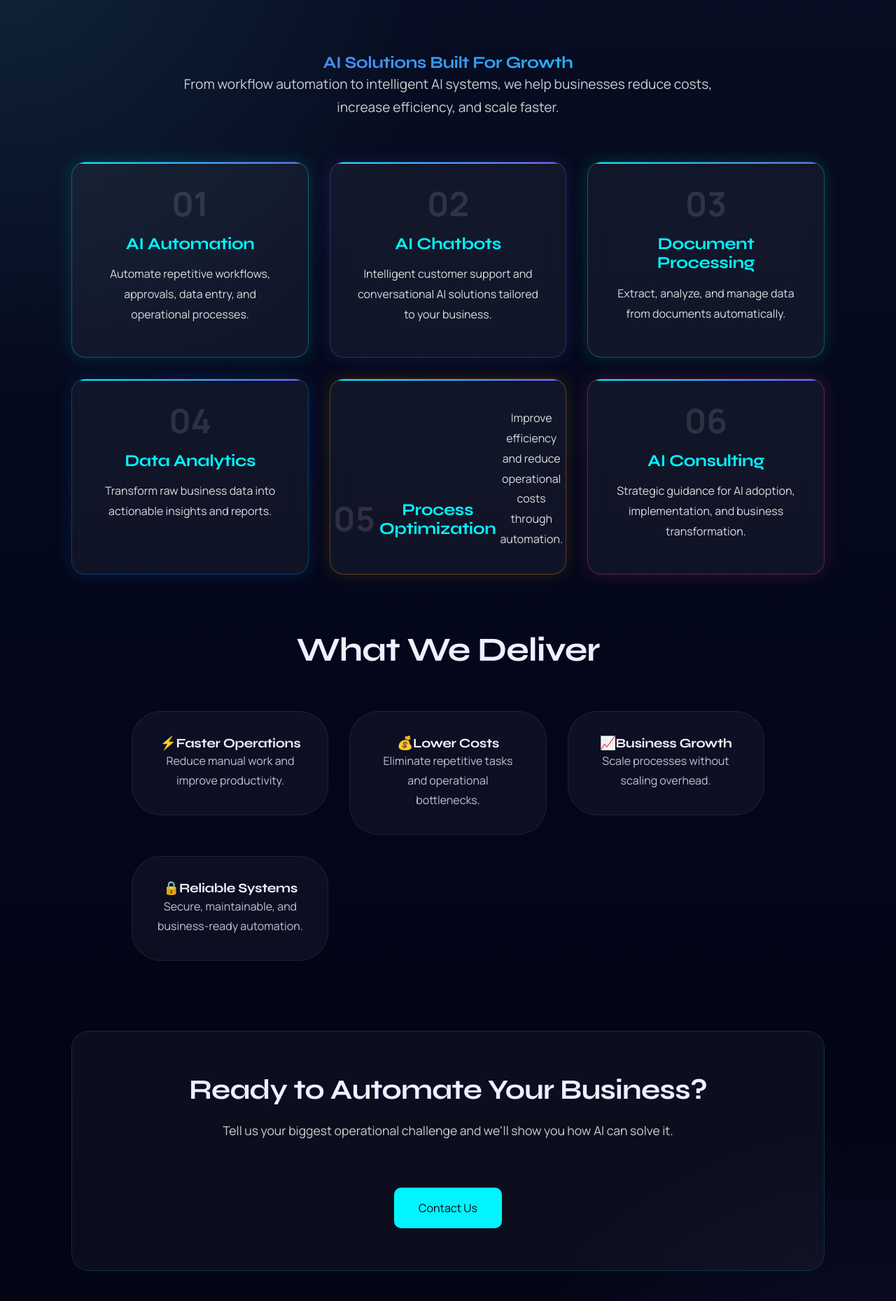
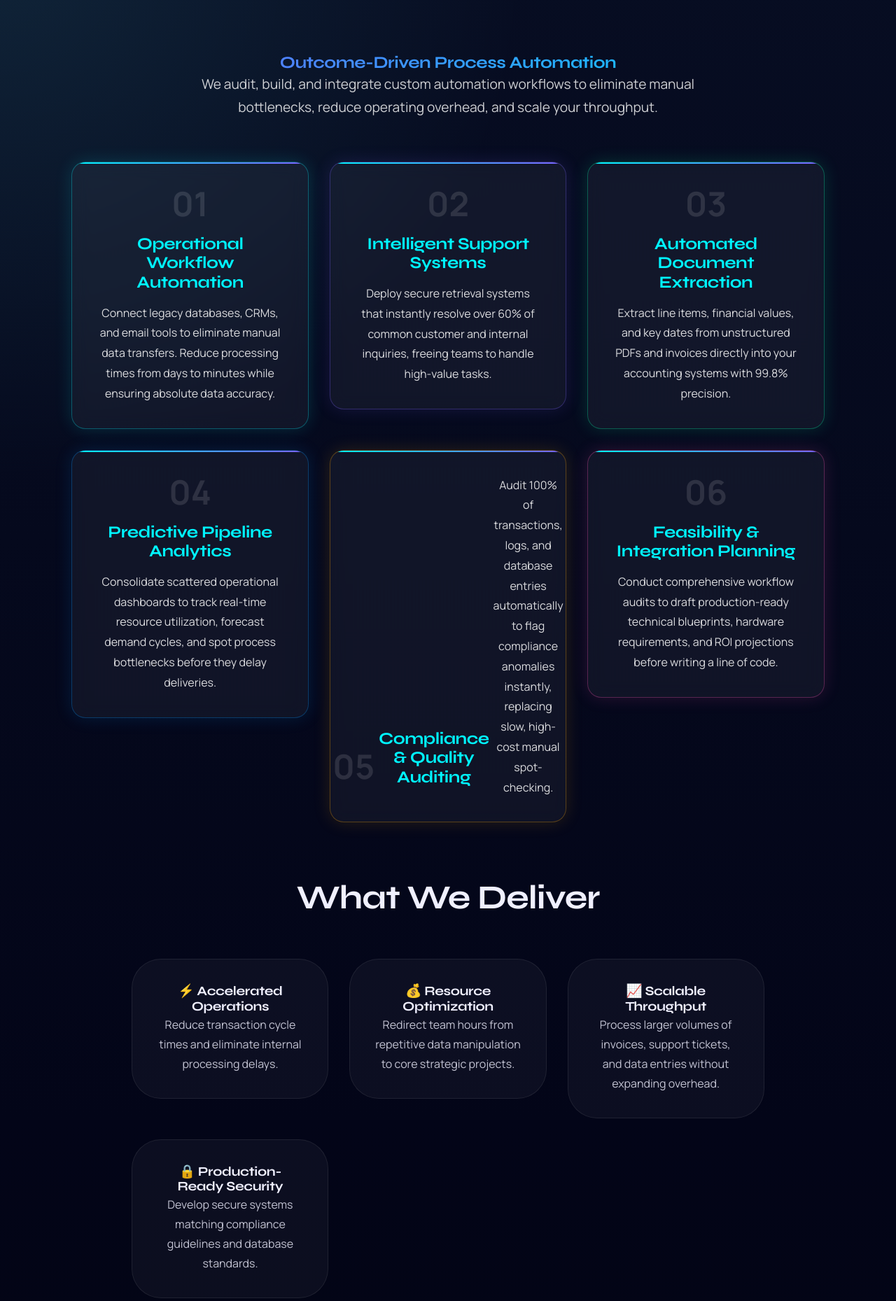
Before and after one commit to Navanishwar/Mindrizz-AI-Solutions, a Django app: page /services/ in a window 1280 px wide. Shown: the part 64-1923 px from the top of the page at 70% size. Run offline with Django 5.2, Linux system fonts and the light colour scheme.

Commit message:
Refactor Services page with outcome-driven, distinct content

```diff
--- a/website/templates/services.html
+++ b/website/templates/services.html
@@ -1,15 +1,14 @@
 {% extends 'base.html' %}
 {% block active_services %}active{% endblock %}
 {% block content %}
-
 <section class="services-page">
 
     <div class="reveal">
 
-        <h1>AI Solutions Built For Growth</h1>
+        <h1>Outcome-Driven Process Automation</h1>
 
         <p class="services-subtitle">
-            From workflow automation to intelligent AI systems, we help businesses reduce costs, increase efficiency, and scale faster.
+            We audit, build, and integrate custom automation workflows to eliminate manual bottlenecks, reduce operating overhead, and scale your throughput.
         </p>
 
     </div>
@@ -20,10 +19,10 @@
             <div class="service-card automation">
                 <span class="card-number">01</span>
 
-                <h3> AI Automation</h3>
+                <h3>Operational Workflow Automation</h3>
 
                 <p>
-                    Automate repetitive workflows, approvals, data entry, and operational processes.
+                    Connect legacy databases, CRMs, and email tools to eliminate manual data transfers. Reduce processing times from days to minutes while ensuring absolute data accuracy.
                 </p>
 
             </div>
@@ -33,10 +32,10 @@
             <div class="service-card chatbots" >
                 <span class="card-number">02</span>
 
-                <h3>AI Chatbots</h3>
+                <h3>Intelligent Support Systems</h3>
 
                 <p>
-                    Intelligent customer support and conversational AI solutions tailored to your business.
+                    Deploy secure retrieval systems that instantly resolve over 60% of common customer and internal inquiries, freeing teams to handle high-value tasks.
                 </p>
 
             </div>
@@ -46,10 +45,10 @@
             <div class="service-card documents">
                 <span class="card-number">03</span>
 
-                <h3> Document Processing</h3>
+                <h3>Automated Document Extraction</h3>
 
                 <p>
-                    Extract, analyze, and manage data from documents automatically.
+                    Extract line items, financial values, and key dates from unstructured PDFs and invoices directly into your accounting systems with 99.8% precision.
                 </p>
 
             </div>
@@ -58,10 +57,10 @@
         <div class="reveal">
             <div class="service-card analytics">
                 <span class="card-number">04</span>
-                <h3>Data Analytics</h3>
+                <h3>Predictive Pipeline Analytics</h3>
 
                 <p>
-                    Transform raw business data into actionable insights and reports.
+                    Consolidate scattered operational dashboards to track real-time resource utilization, forecast demand cycles, and spot process bottlenecks before they delay deliveries.
                 </p>
 
             </div>
@@ -70,10 +69,10 @@
         <div class="reveal">
             <div class="service-card optimization">
                 <span class="card-number">05</span>
-                <h3>Process Optimization</h3>
+                <h3>Compliance & Quality Auditing</h3>
 
                 <p>
-                    Improve efficiency and reduce operational costs through automation.
+                    Audit 100% of transactions, logs, and database entries automatically to flag compliance anomalies instantly, replacing slow, high-cost manual spot-checking.
                 </p>
 
             </div>
@@ -82,10 +81,10 @@
         <div class="reveal">
             <div class="service-card consulting">
                 <span class="card-number">06</span>
-                <h3>AI Consulting</h3>
+                <h3>Feasibility & Integration Planning</h3>
 
                 <p>
-                    Strategic guidance for AI adoption, implementation, and business transformation.
+                    Conduct comprehensive workflow audits to draft production-ready technical blueprints, hardware requirements, and ROI projections before writing a line of code.
                 </p>
 
             </div>
@@ -102,29 +101,29 @@
         <div class="deliverables-grid">
             <div class="reveal">
                 <div class="deliverable">
-                    <h3>⚡Faster Operations</h3>
-                    <p>Reduce manual work and improve productivity.</p>
+                    <h3>⚡ Accelerated Operations</h3>
+                    <p>Reduce transaction cycle times and eliminate internal processing delays.</p>
                 </div>
             </div>
 
             <div class="reveal">
                 <div class="deliverable">
-                    <h3>💰Lower Costs</h3>
-                    <p>Eliminate repetitive tasks and operational bottlenecks.</p>
+                    <h3>💰 Resource Optimization</h3>
+                    <p>Redirect team hours from repetitive data manipulation to core strategic projects.</p>
                 </div>
             </div>
 
             <div class="reveal">
                 <div class="deliverable">
-                    <h3>📈Business Growth</h3>
-                    <p>Scale processes without scaling overhead.</p>
+                    <h3>📈 Scalable Throughput</h3>
+                    <p>Process larger volumes of invoices, support tickets, and data entries without expanding overhead.</p>
                 </div>
             </div>
 
             <div class="reveal">
                 <div class="deliverable">
-                    <h3>🔒Reliable Systems</h3>
-                    <p>Secure, maintainable, and business-ready automation.</p>
+                    <h3>🔒 Production-Ready Security</h3>
+                    <p>Develop secure systems matching compliance guidelines and database standards.</p>
                 </div>
             </div>
         </div>
@@ -134,10 +133,10 @@
     <div class="reveal">
         <div class="services-cta">
 
-            <h2>Ready to Automate Your Business?</h2>
+            <h2>Ready to Streamline Your Operations?</h2>
 
             <p>
-                Tell us your biggest operational challenge and we'll show you how AI can solve it.
+                Describe your most time-consuming manual workflow, and we will build a clear feasibility analysis for automating it.
             </p>
 
             <a href="/contact" class="btn">
```
